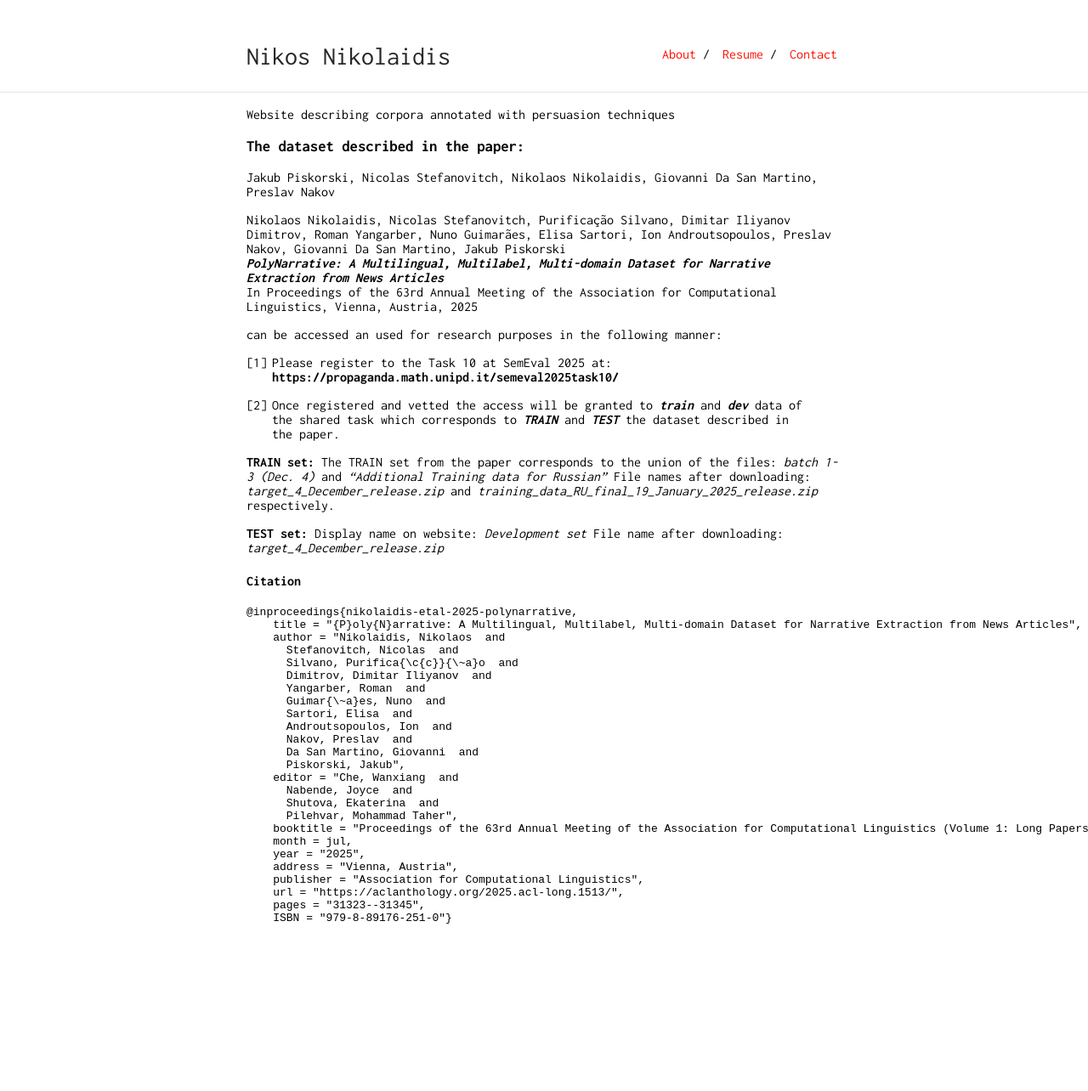
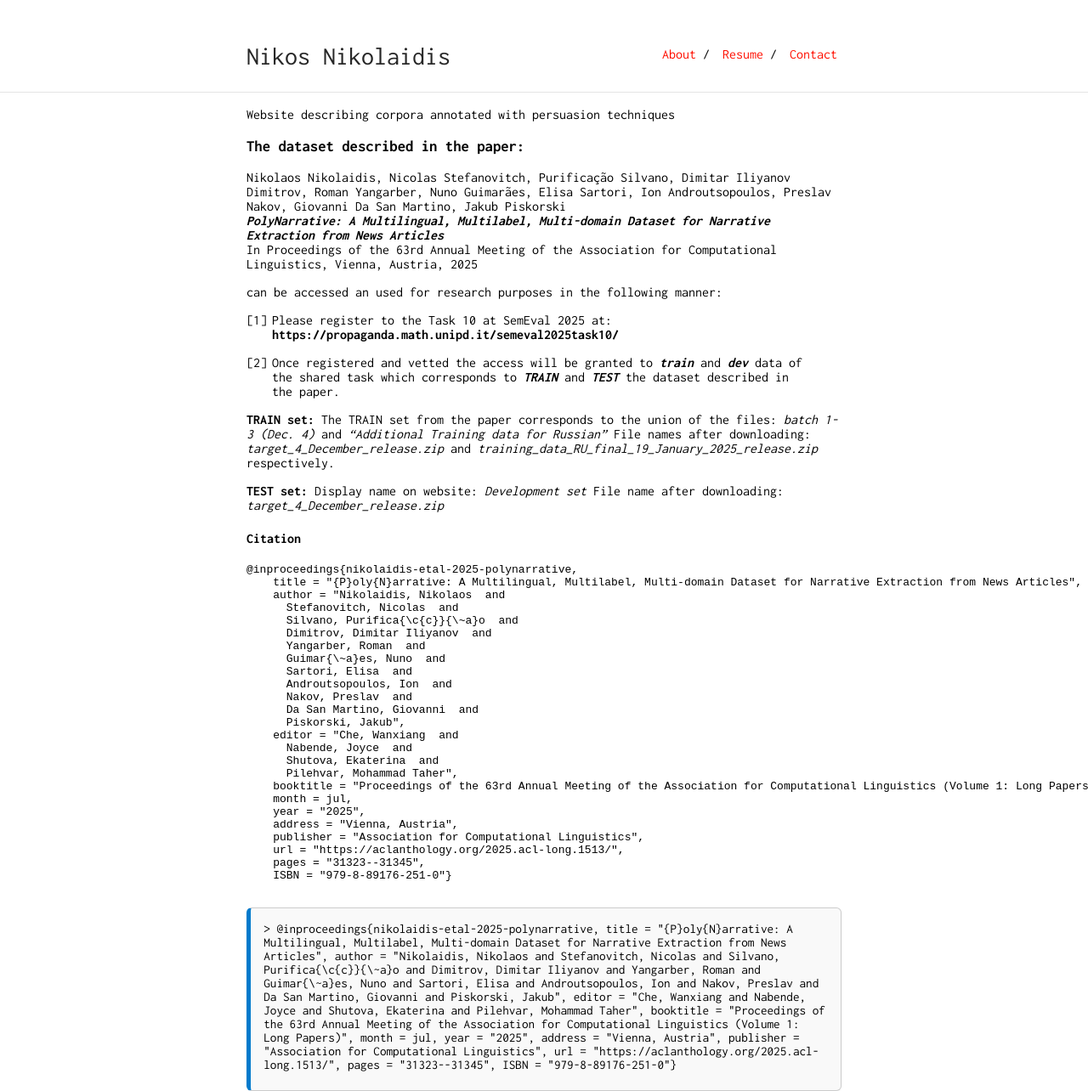
Before and after one commit to nikon95/nikon95.github.io, a Jekyll site: the page built from narrative-detection.markdown, in a window 1280 px wide. Shown: the whole page at 85% size. Built offline with Jekyll 4.4.1, drawn with Linux system fonts in a browser that asks for light colours; before the commit the page ends 1088 px from its top, so only the background shows below that.

Commit message:
Update narrative-detection.markdown

````diff
--- a/narrative-detection.markdown
+++ b/narrative-detection.markdown
@@ -60,3 +57,42 @@ File name after downloading: *target_4_December_release.zip*
     pages = "31323--31345",
     ISBN = "979-8-89176-251-0"}
 ```
+
+<div style="
+  border: 1px solid #ccc;
+  border-left: 5px solid #007acc;
+  background-color: #f9f9f9;
+  padding: 1em;
+  margin: 2em 0;
+  border-radius: 6px;
+  box-shadow: 0 1px 3px rgba(0,0,0,0.05);
+  font-size: 0.95em;
+">
+  > @inproceedings{nikolaidis-etal-2025-polynarrative,
+    title = "{P}oly{N}arrative: A Multilingual, Multilabel, Multi-domain Dataset for Narrative Extraction from News Articles",
+    author = "Nikolaidis, Nikolaos  and
+      Stefanovitch, Nicolas  and
+      Silvano, Purifica{\c{c}}{\~a}o  and
+      Dimitrov, Dimitar Iliyanov  and
+      Yangarber, Roman  and
+      Guimar{\~a}es, Nuno  and
+      Sartori, Elisa  and
+      Androutsopoulos, Ion  and
+      Nakov, Preslav  and
+      Da San Martino, Giovanni  and
+      Piskorski, Jakub",
+    editor = "Che, Wanxiang  and
+      Nabende, Joyce  and
+      Shutova, Ekaterina  and
+      Pilehvar, Mohammad Taher",
+    booktitle = "Proceedings of the 63rd Annual Meeting of the Association for Computational Linguistics (Volume 1: Long Papers)",
+    month = jul,
+    year = "2025",
+    address = "Vienna, Austria",
+    publisher = "Association for Computational Linguistics",
+    url = "https://aclanthology.org/2025.acl-long.1513/",
+    pages = "31323--31345",
+    ISBN = "979-8-89176-251-0"}
+  <span style="display:block; color: #666; font-size: 0.9em; margin-top: 0.5em;">
+  </span>
+</div>
````
Also changed, not shown: other parts of narrative-detection.markdown (+0 -3 lines).
